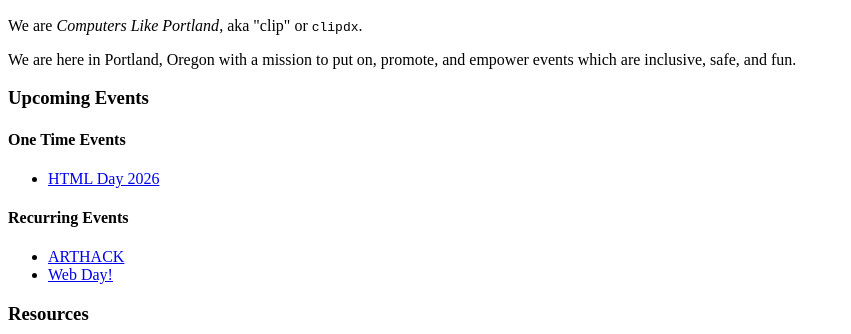
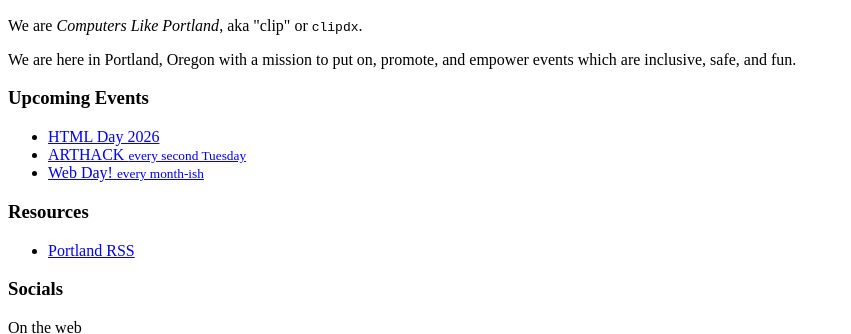
Before and after one commit to clipdx/clipdx.com, a website: page web/entries/index.html in a window 1280 px wide. Shown: the part 434-768 px from the top of the page, without its empty margins (0-851 px from the left). Drawn offline with Linux system fonts and the light colour scheme.

Commit message:
Homepage reorganize

```diff
--- a/web/entries/index.html
+++ b/web/entries/index.html
@@ -25,21 +25,17 @@
     </p>
 
     <h3>Upcoming Events</h3>
-    <h4>One Time Events</h4>
     <ul>
       <li>
         <a href="/htmlday/index.html">HTML Day 2026</a>
       </li>
-    </ul>
-
-
-    <h4>Recurring Events</h4>
-    <ul>
       <li>
-        <a href="/arthack/index.html">ARTHACK</a>
+        <a href="/arthack/index.html"
+          >ARTHACK <small>every second Tuesday</small></a
+        >
       </li>
       <li>
-        <a href="/webday/index.html">Web Day!</a>
+        <a href="/webday/index.html">Web Day! <small>every month-ish</small></a>
       </li>
     </ul>
 
```
